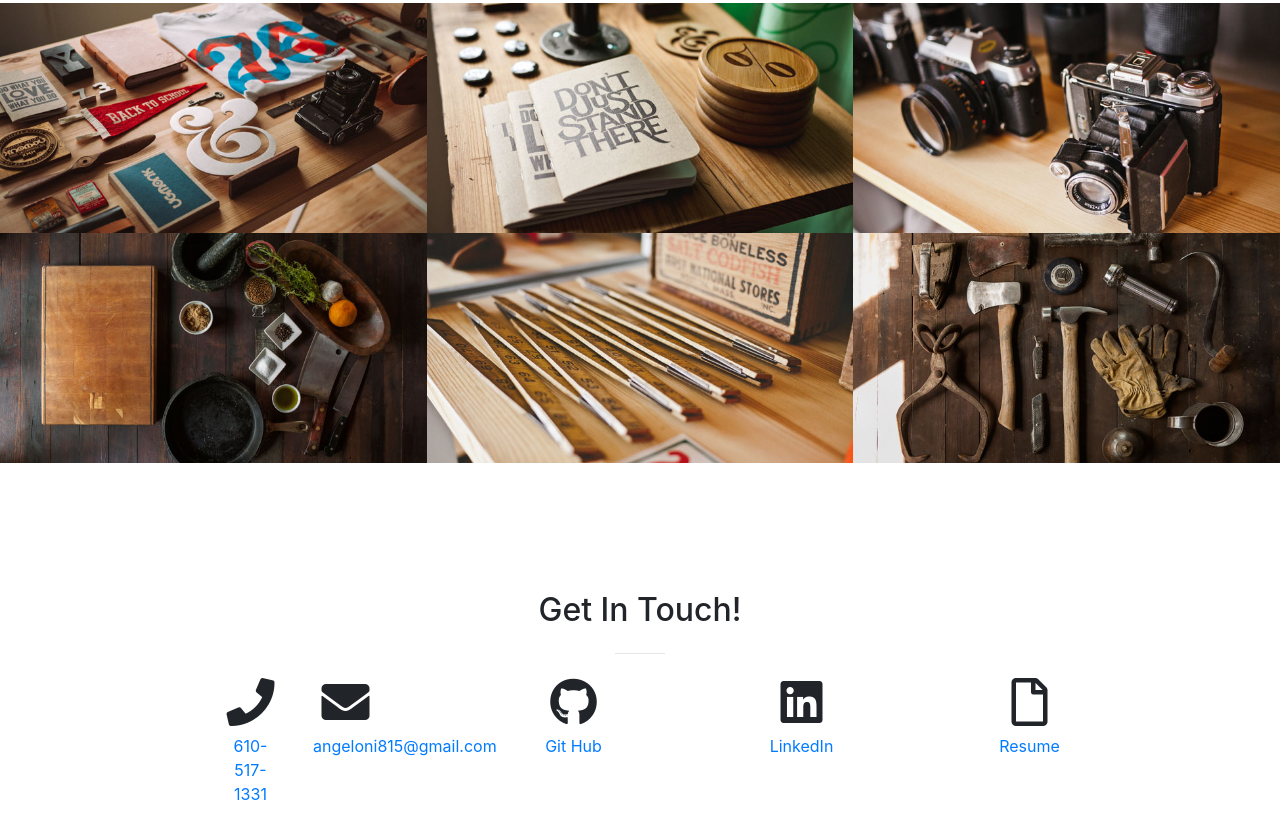
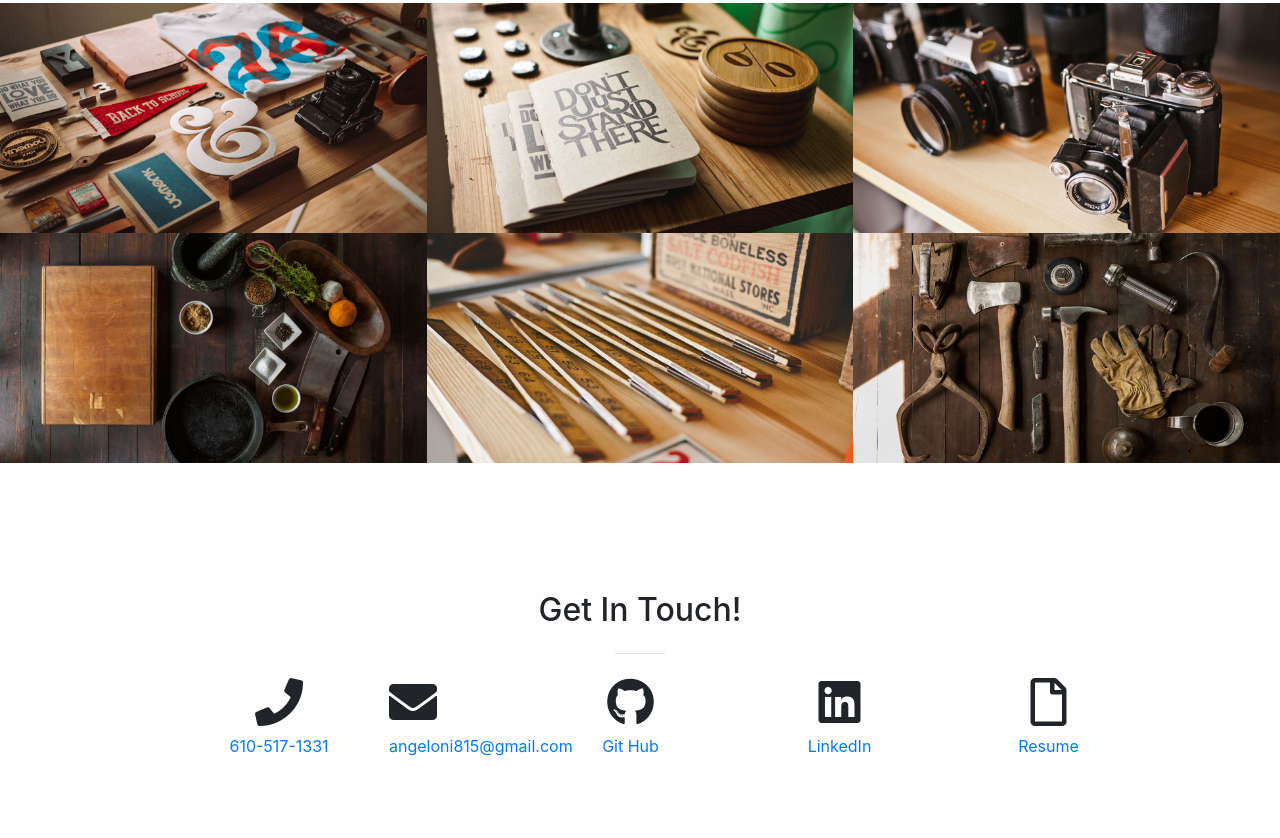
Before and after one commit to TJANGEL/Portfolio2, a website with bundled scripts: page index.html in a window 1280 px wide. Shown: the part 2107-2945 px from the top of the page. Built offline with nearby package versions, Linux system fonts and the light colour scheme.

Commit message:
update to html

```diff
--- a/index.html
+++ b/index.html
@@ -318,42 +318,36 @@
           </div>
         </div>
         <div class="row">
-          <div class="col-lg-1 ml-auto text-center">
+          <div class="col-lg-2 ml-auto text-center">
             <i class="fas fa-phone fa-3x mb-2 sr-contact-2"> </i>
             <p><a id="phone" href="tel:6105171331">610-517-1331</a></p>
           </div>
-          <div class="col-lg-1 mr-auto text-center">
+          <div class="col-lg-1 mr-auto">
             <i class="fas fa-envelope fa-3x mb-2 sr-contact-2"></i>
-            <p>
-              <a href="mailto:angeloni815@gmail.com">angeloni815@gmail.com</a>
-            </p>
+            <a href="mailto:angeloni815@gmail.com" class="text-center"
+              >angeloni815@gmail.com</a
+            >
           </div>
           <div class="col-lg-1 mr-auto text-center">
             <i class="fab fa-github fa-3x mb-2 sr-contact-2"></i>
-            <p>
             <a id="github" href="https://github.com/TJANGEL" target="_blank"
               >Git Hub</a
             >
-            </p>
           </div>
           <div class="col-lg-1 mr-auto text-center">
             <i class="fab fa-linkedin fa-3x mb-2 sr-contact-2"></i>
-            <p>
             <a
               id="linkedIn"
               href="https://www.linkedin.com/in/thomas-angeloni-8740873b/"
               target="_blank"
               >LinkedIn</a
             >
-            </p>
           </div>
           <div class="col-lg-1 mr-auto text-center">
             <i class="far fa-file fa-3x mb-2 sr-contact-2"></i>
-            <p>
             <a id="resume" href="assets/Resume_July_2018.pdf" target="_blank"
               >Resume</a
             >
-            </p>
           </div>
         </div>
       </div>
```
Lines whose indentation alone changed are shown as unchanged.
